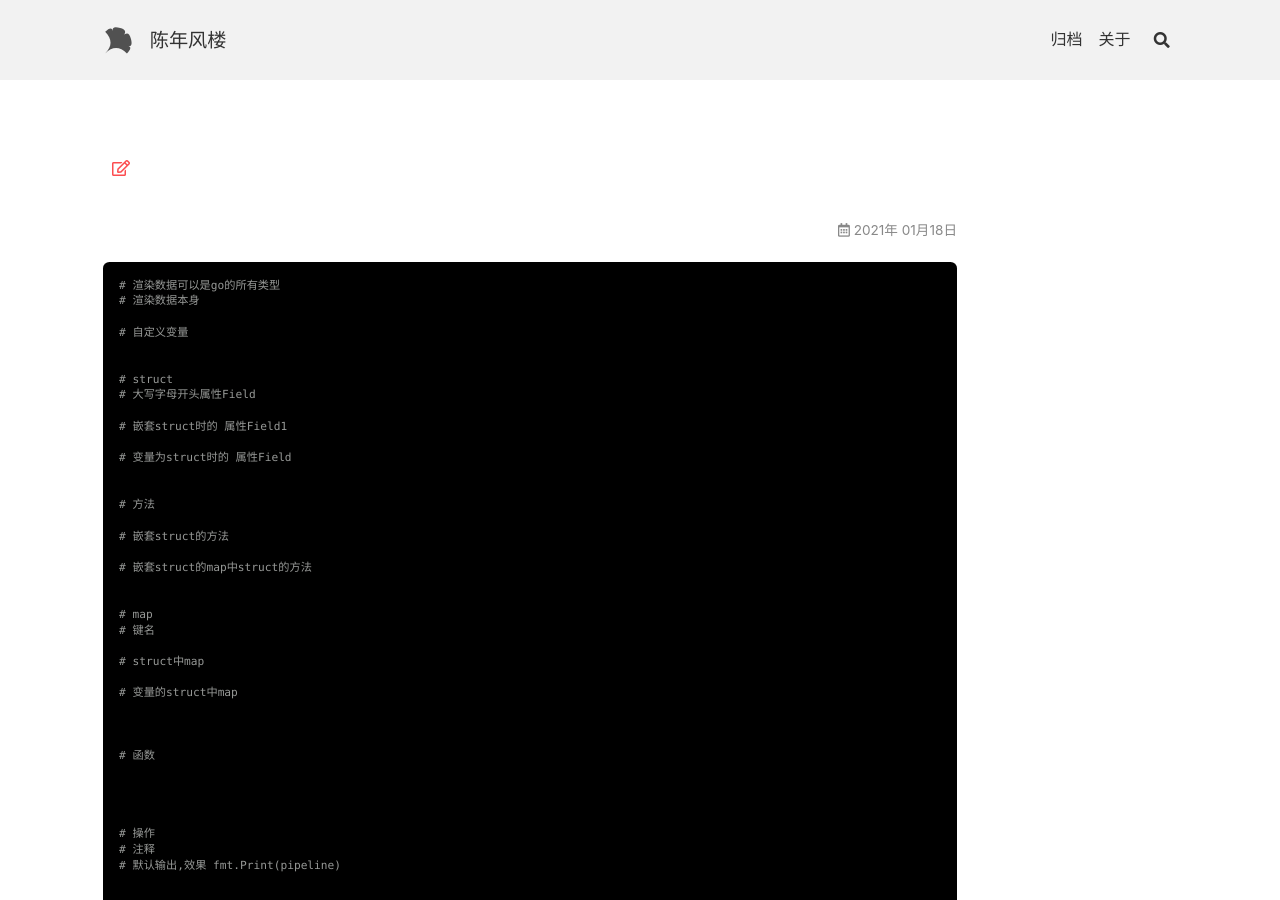
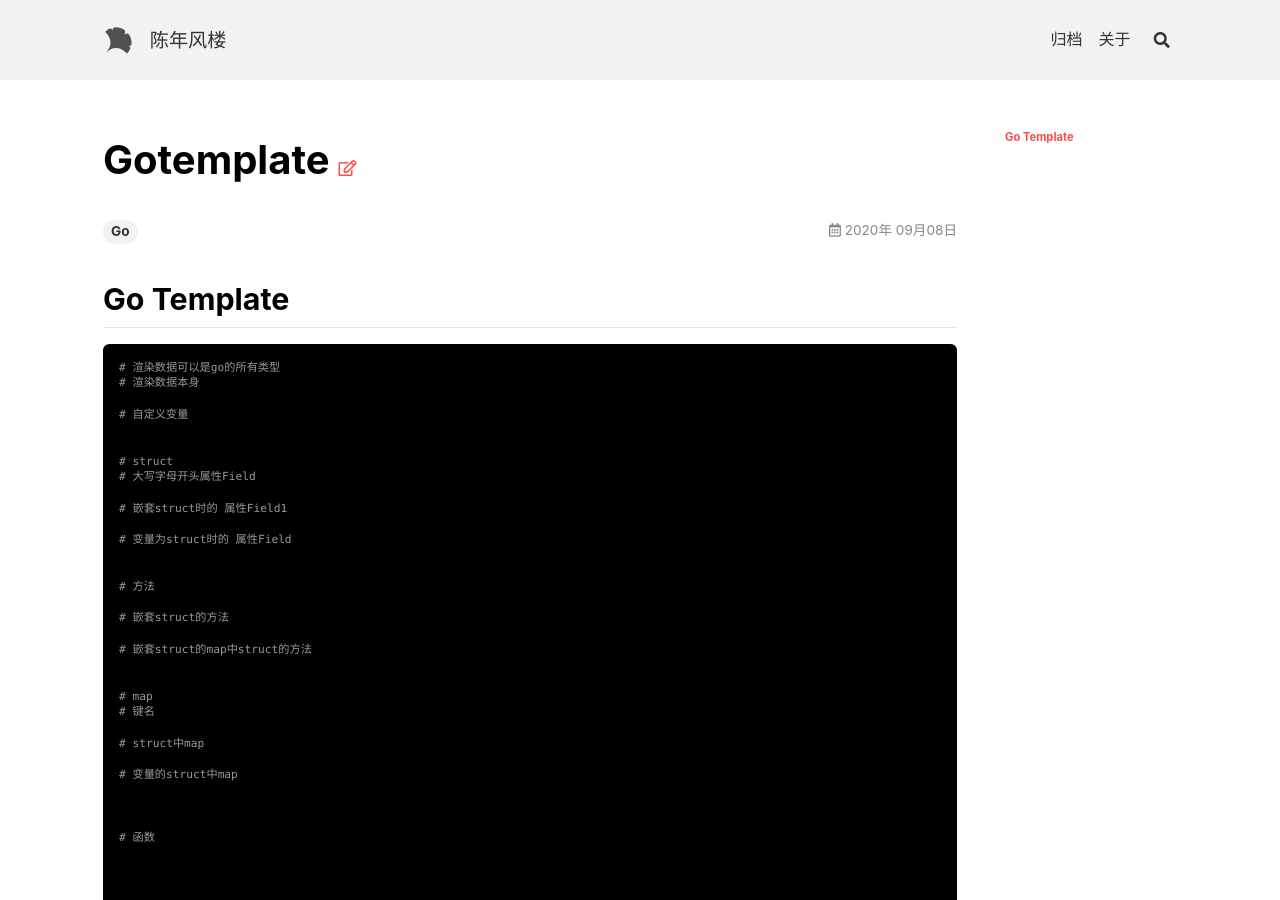
Before and after one commit to Craftsman98/Craftsman98.github.io, a Jekyll site: the page built from _posts/2020-9-8-GoTemplate.md, in a window 1280 px wide and 900 px high. Built offline with Jekyll 4.4.1, drawn with Linux system fonts in a browser that asks for light colours; nearby versions of some CDN libraries; comment, search, counter and statistics services are not loaded; some of the changed text lies outside the part shown.

Commit message:
调整日期

````diff
--- a/_posts/2020-9-8-Go Template.md
+++ b/_posts/2020-9-8-GoTemplate.md
@@ -1,6 +1,9 @@
 ---
-tags: "Go Template" Go
+tags: Go
 ---
+
+## Go Template
+
 ```yaml
 # 渲染数据可以是go的所有类型
 # 渲染数据本身
````
Also changed, not shown: _posts/2020-9-28-Ceph.md (renamed from _posts/2020-01-07-Ceph.md), _posts/2021-01-06-Dockerfile语法.md (renamed from _posts/2020-01-06-Dockerfile语法.md).
